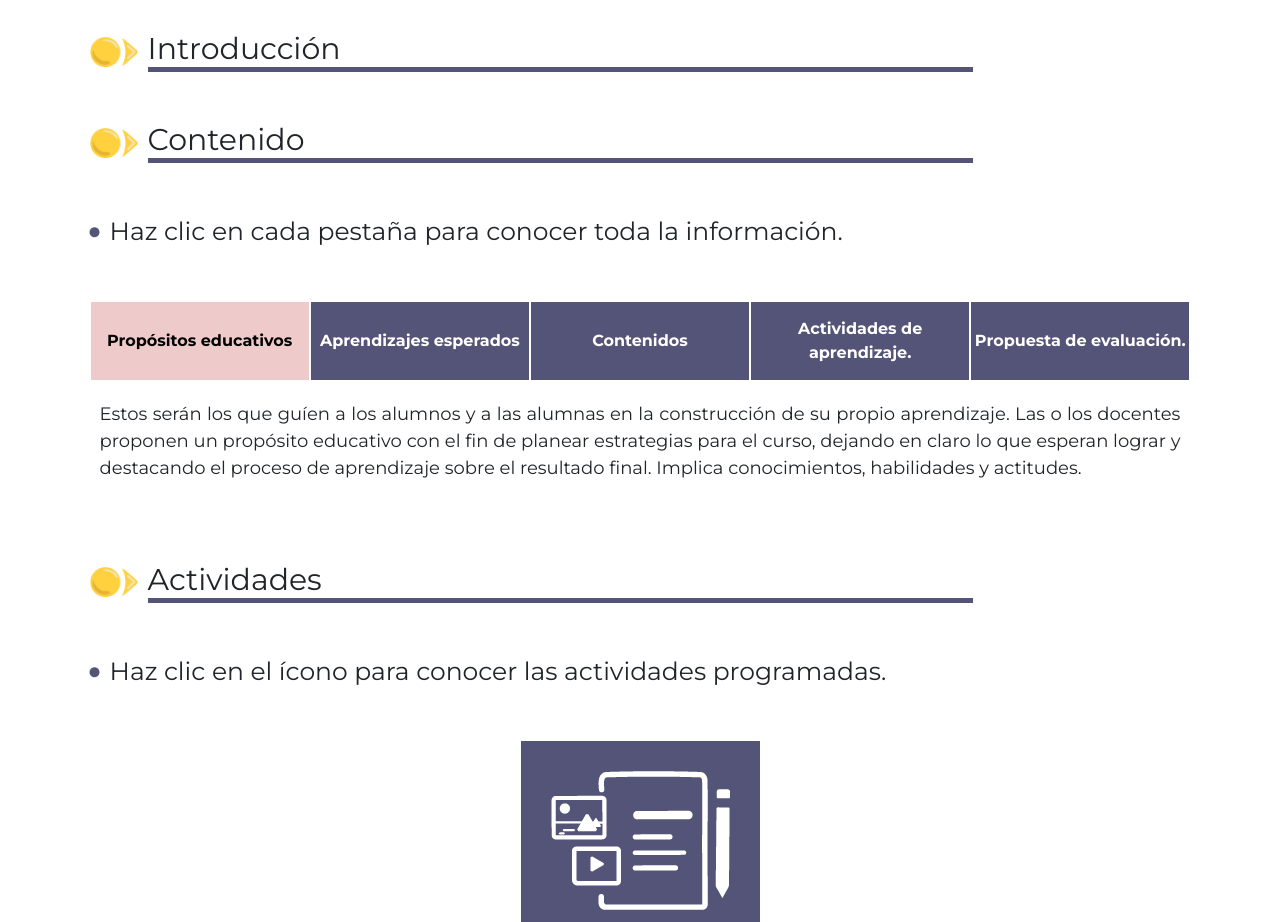
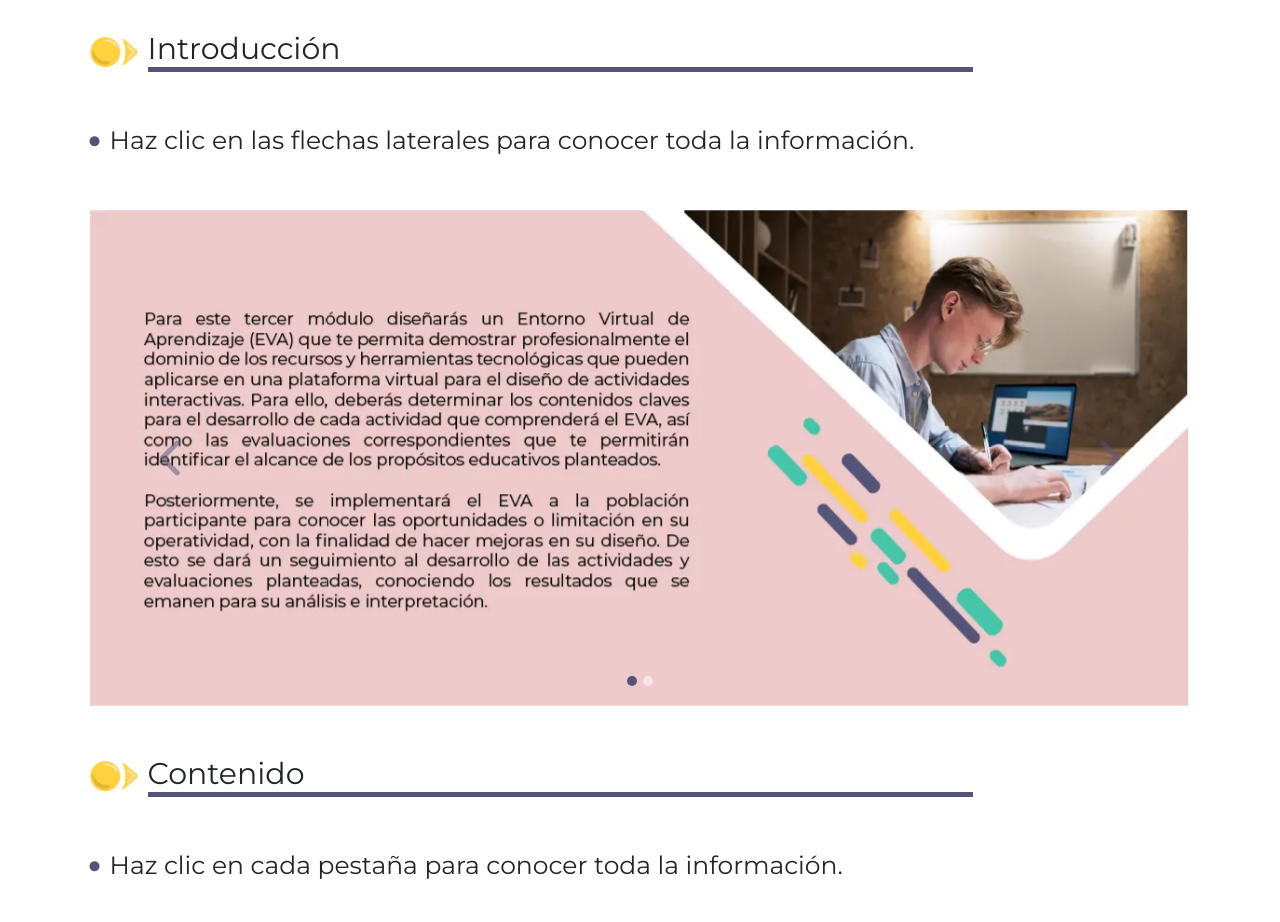
Before and after one commit to enriqueorea/EvaII, a website: page modulo3.html in a window 1280 px wide. Shown: the part 860-1782 px from the top of the page. Drawn offline with nearby package versions, Linux system fonts and the light colour scheme; files whose address does not match are found by name.

Commit message:
Maqueta terminada

```diff
--- a/modulo3.html
+++ b/modulo3.html
@@ -66,6 +66,37 @@
       <div class="encabezado">
         <div class="encabezado-vineta"></div>
         <h2 class="encabezado-titulo">Introducción</h2>
+      </div>
+      <div class="instruccion">
+        <p><span class="fas fa-circle"></span>Haz clic en las flechas laterales para conocer toda la información.</p>
+      </div>
+      <div id="carouselExampleIndicators" class="carousel slide" data-bs-ride="true" data-bs-interval="false">
+        <div class="carousel-indicators">
+          <button type="button" data-bs-target="#carouselExampleIndicators" data-bs-slide-to="0" class="active"
+            aria-current="true" aria-label="Slide 1"></button>
+          <button type="button" data-bs-target="#carouselExampleIndicators" data-bs-slide-to="1"
+            aria-label="Slide 2"></button>
+        </div>
+        <div class="carousel-inner">
+          <div class="carousel-item active">
+            <img src="./build/img/Modulo 3/Entornos virtuales de aprendizaje II_modulo 3 introduccion (1).webp"
+              class="d-block w-100" alt="...">
+          </div>
+          <div class="carousel-item">
+            <img src="./build/img/Modulo 1/Entornos virtuales de aprendizaje II_modulo 3 introduccion (2).webp"
+              class="d-block w-100" alt="...">
+          </div>
+        </div>
+        <button style="color: #545479; font-size: 4rem;" class="carousel-control-prev" type="button"
+          data-bs-target="#carouselExampleIndicators" data-bs-slide="prev">
+          <span class="fas fa-chevron-left" aria-hidden="true"></span>
+          <span class="visually-hidden">Previous</span>
+        </button>
+        <button style="color: #545479; font-size: 4rem;" class="carousel-control-next" type="button"
+          data-bs-target="#carouselExampleIndicators" data-bs-slide="next">
+          <span class="fas fa-chevron-right" aria-hidden="true"></span>
+          <span class="visually-hidden">Next</span>
+        </button>
       </div>
     </section>
     <section class="contenido">
```
Also changed, not shown: build/img/Modulo 3/Entornos virtuales de aprendizaje II_modulo 3 introduccion (1).png (added), build/img/Modulo 3/Entornos virtuales de aprendizaje II_modulo 3 introduccion (1).webp (added), build/img/Modulo 3/Entornos virtuales de aprendizaje II_modulo 3 introduccion (2).png (added), build/img/Modulo 3/Entornos virtuales de aprendizaje II_modulo 3 introduccion (2).webp (added), src/img/Modulo 3/Entornos virtuales de aprendizaje II_modulo 3 introduccion (1).png (added), src/img/Modulo 3/Entornos virtuales de aprendizaje II_modulo 3 introduccion (2).png (added).
